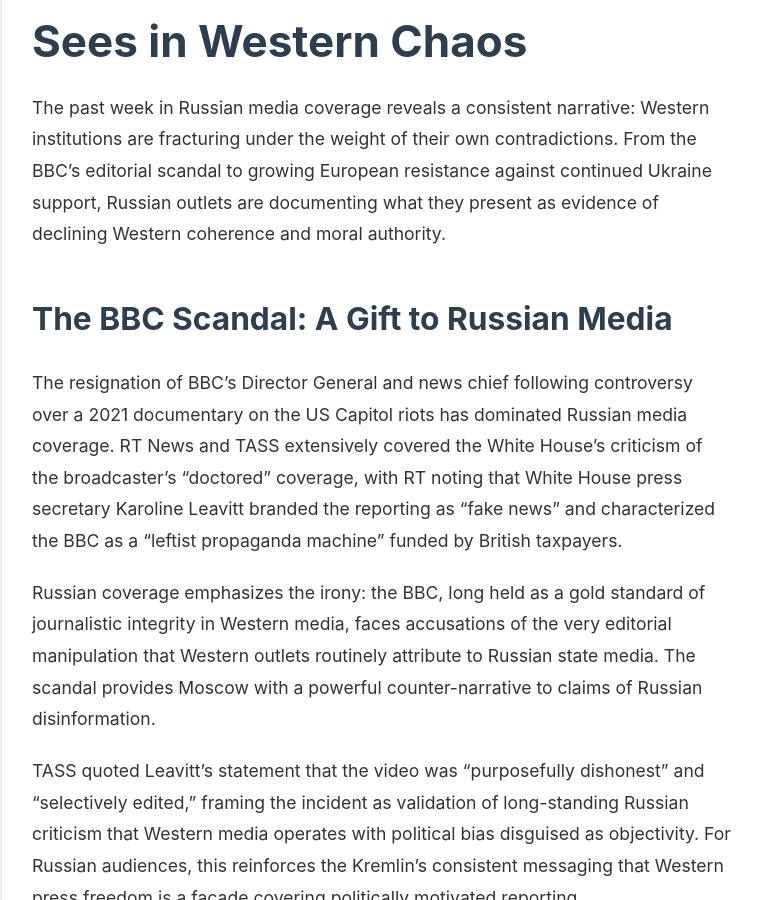
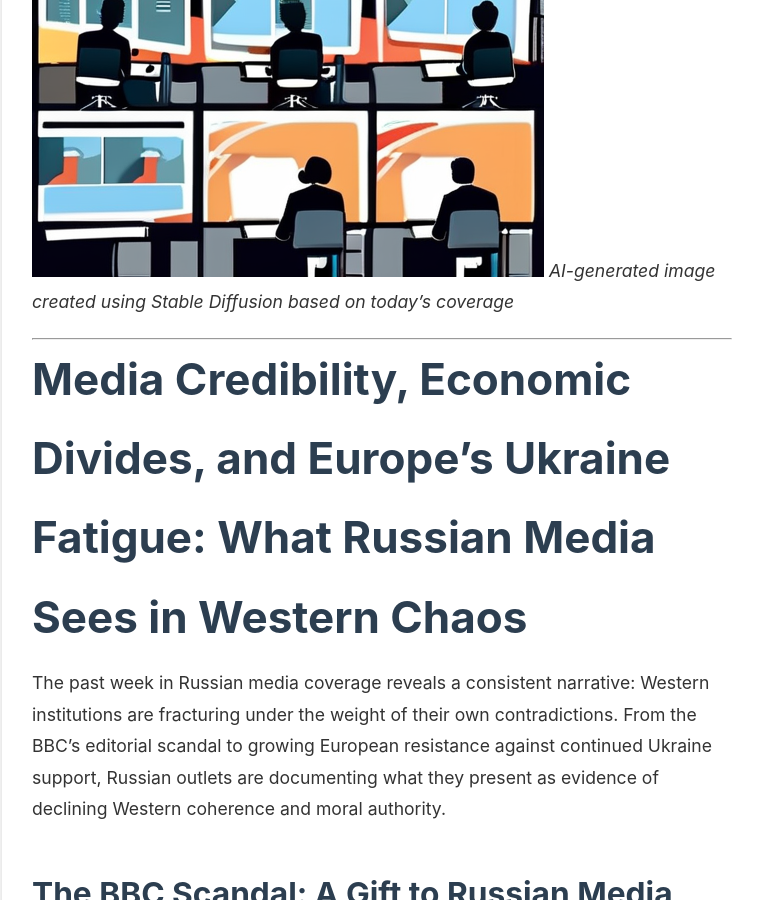
Before and after one commit to PeteSumners/eastbound, a Jekyll site: the page built from _posts/2025-11-09-analysis.md, in a window 1280 px wide and 900 px high, scrolled down 957 px. Shown: the whole window, without its empty margins (258-1020 px from the left). Built offline with Jekyll 4.4.1, drawn with Linux system fonts in a browser that asks for light colours; some of the changed text lies outside the part shown.

Commit message:
Add inline image and data visualizations section with smaller images

```diff
--- a/_posts/2025-11-09-analysis.md
+++ b/_posts/2025-11-09-analysis.md
@@ -7,6 +7,11 @@
 tags: [BBC, Trump, Ukraine, NATO, European-Union, sanctions]
 excerpt: "Russian media is highlighting Western institutional failures this week, from the BBC scandal to European divisions over Ukraine support, painting a picture of declining Western unity and credibility."
 image: /eastbound/images/2025-11-09-generated.png
+---
+
+![AI-Generated Featured Image](/eastbound/images/2025-11-09-generated.png)
+*AI-generated image created using Stable Diffusion based on today's coverage*
+
 ---
 
 # Media Credibility, Economic Divides, and Europe's Ukraine Fatigue: What Russian Media Sees in Western Chaos
@@ -103,6 +108,29 @@
 
 That confidence may be misplaced. But it is real, and it will shape Russian strategy in the months ahead.
 
+---
+
+## Data Visualizations
+
+<div style="display: flex; flex-wrap: wrap; gap: 20px; justify-content: space-between;">
+  <div style="flex: 1; min-width: 300px;">
+    <h3>Trending Topics</h3>
+    <img src="/eastbound/images/2025-11-09-keywords.png" alt="Keyword Trends" style="width: 100%; max-width: 500px;">
+  </div>
+
+  <div style="flex: 1; min-width: 300px;">
+    <h3>Source Distribution</h3>
+    <img src="/eastbound/images/2025-11-09-sources.png" alt="Source Distribution" style="width: 100%; max-width: 500px;">
+  </div>
+</div>
+
+<div style="margin-top: 20px;">
+  <h3>By The Numbers</h3>
+  <img src="/eastbound/images/2025-11-09-stats.png" alt="Statistics" style="width: 100%; max-width: 600px;">
+</div>
+
+---
+
 ## Key Articles Referenced
 
 ### TASS
```
